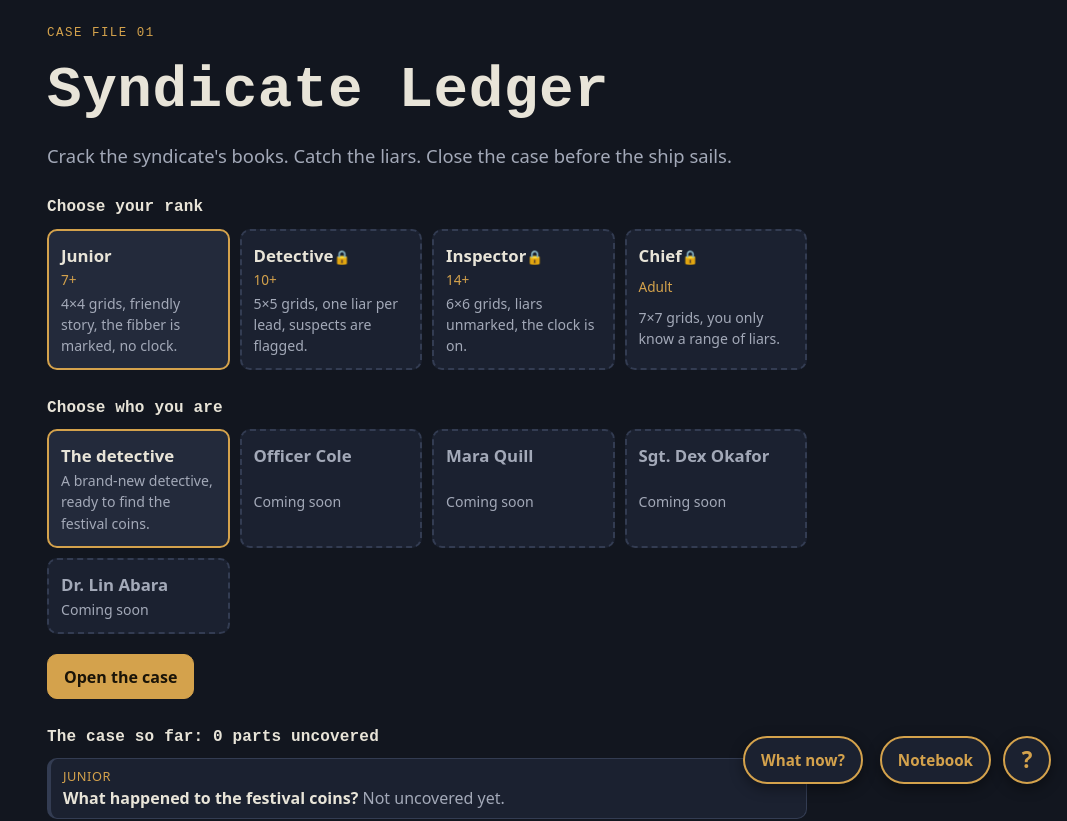
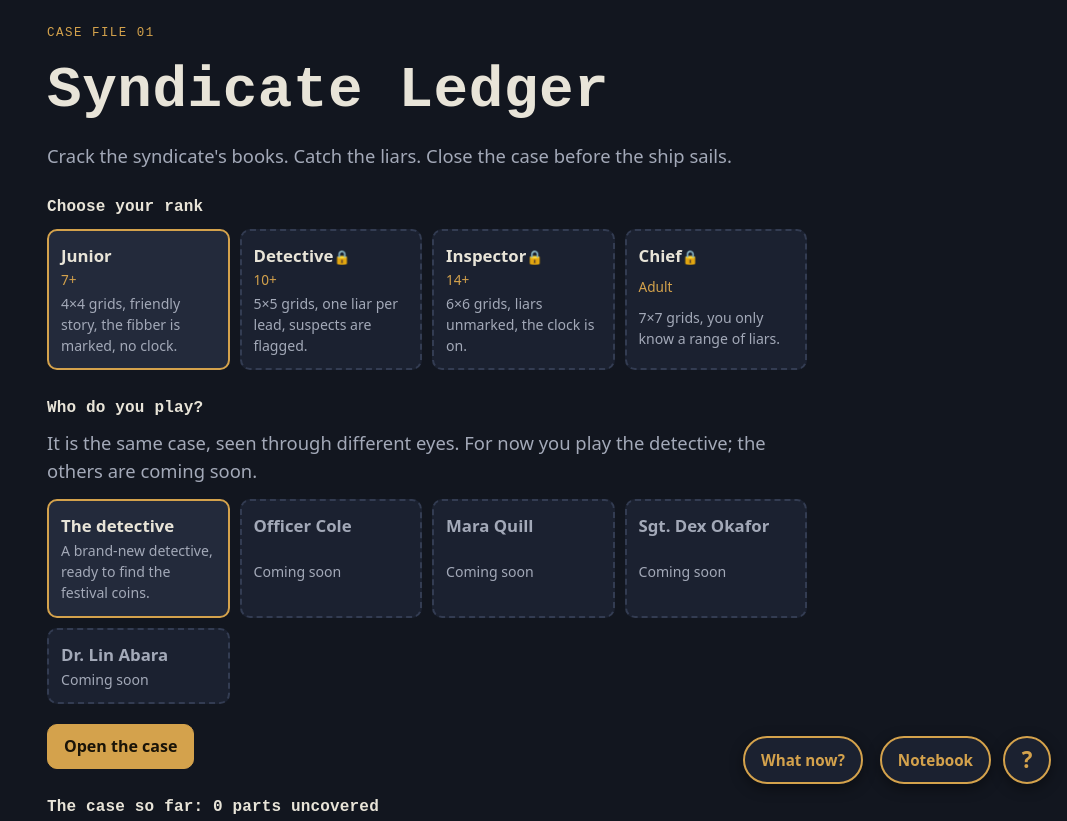
Before and after one commit to guhandelta/Syndicate-Ledger, a Svelte app: page / in a window 1280 px wide. Shown: the top 821 px of the page, without its empty margins (213-1280 px from the left). Built offline with nearby package versions, Linux system fonts and the light colour scheme.

Commit message:
Make the character pick clearer: say who you play and why only the detective is open

```diff
--- a/src/ui/components/Title.svelte
+++ b/src/ui/components/Title.svelte
@@ -51,7 +51,8 @@
       </div>
       {#if !pickOpen}<p class="lede locked-note">{PRESET_RULES[session.titlePreset].label} opens once you solve the {below(session.titlePreset)} part of the case.</p>{/if}
       {#if characters.length}
-        <h2 class="small-h">Choose who you are</h2>
+        <h2 class="small-h">Who do you play?</h2>
+        <p class="lede">It is the same case, seen through different eyes. For now you play the detective; the others are coming soon.</p>
         <div class="preset-grid" role="radiogroup" aria-label="Character">
           {#each characters as c}
             <button
```
